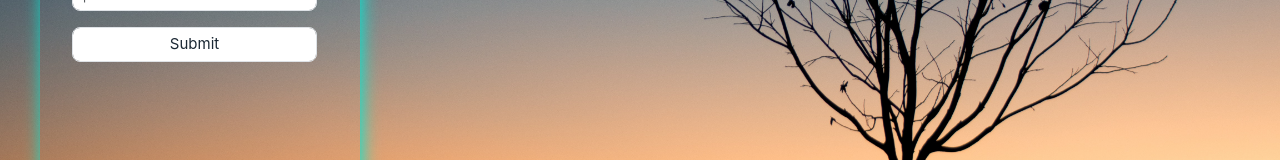
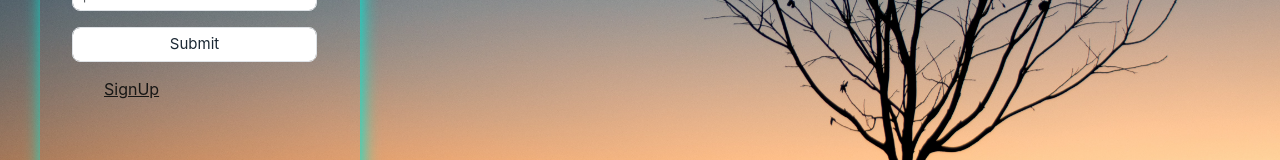
Before and after one commit to VivekM8737/mynotes.com, a React (Create React App) app: page /login in a window 1280 px wide. Shown: the part 378-538 px from the top of the page. Built offline with nearby package versions, Linux system fonts and the light colour scheme.

Commit message:
fix some design 3

```diff
--- a/src/App.css
+++ b/src/App.css
@@ -158,6 +158,13 @@
 
 
 }
+.btnsp{
+  position: relative;
+  color: rgb(22, 22, 21);
+  text-decoration: underline;
+
+}
+
 
 .fo1 h1 {
   display: absolute;
--- a/src/component/LogIn.js
+++ b/src/component/LogIn.js
@@ -1,5 +1,5 @@
 import React,{useState} from 'react';
-import {useNavigate} from 'react-router-dom'
+import {Link, useNavigate} from 'react-router-dom'
 
 function LogIn(probs) {
     let navigation=useNavigate();
@@ -44,7 +44,7 @@ function LogIn(probs) {
                             <li><input type="email" className="form-control in" id="email" name="email" placeholder="Email" value={credetial.email} onChange={onChange} /></li>
                             <li><input type="password" className="form-control in" id="password" autoComplete='current-password' name="password" placeholder="password" value={credetial.password} onChange={onChange} /></li>
                             <li><button type="submit" className="form-control in sub" id="tag" name="tag" value="submit" >Submit</button></li>
-
+                            <Link className={`btn mx-1 btnsp`}role='button' type="submit" to='/signup'>SignUp</Link>
                         </ul>
                     </form>
                 </div>
--- a/src/component/SignUp.js
+++ b/src/component/SignUp.js
@@ -1,5 +1,5 @@
 import React,{useState} from 'react';
-import {useNavigate} from 'react-router-dom'
+import {Link,useNavigate} from 'react-router-dom'
 
 function SignUp(probs) {
     let navigation=useNavigate();
@@ -46,6 +46,7 @@ function SignUp(probs) {
                                     <li><input type="password" className="form-control in" id="conpassword" name="conpassword" placeholder="Re-enter the password" autoComplete="current-password" required value={conpassword} onChange={onChange} /></li>
 
                                     <li><button type="submit" className="form-control in sub" id="tag" name="tag" value="submit" disabled={password!==conpassword} >Submit</button></li>
+                                    <Link className={`btn mx-1 btnsp`}role='button' type="submit" to='/login'>LogIn</Link>
 
                                 </ul>
                             </form>
```
